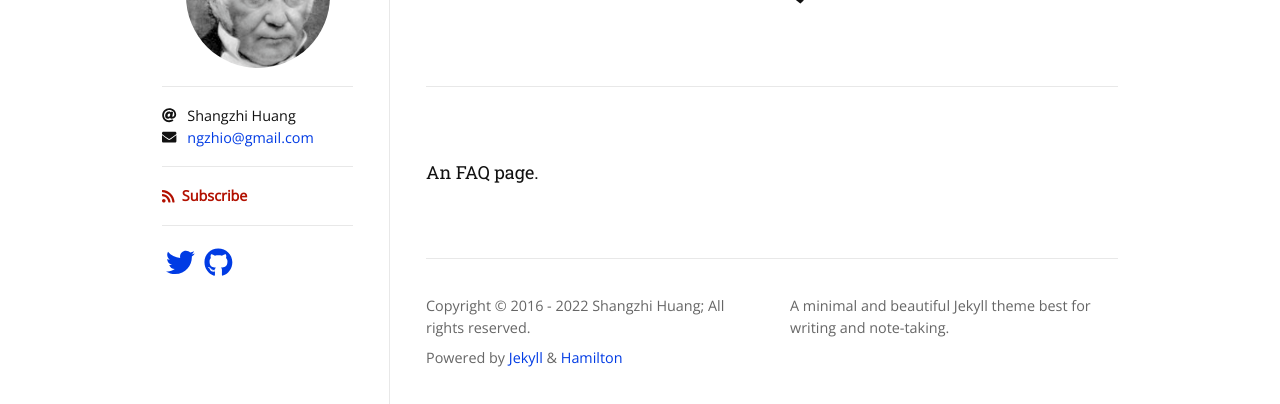
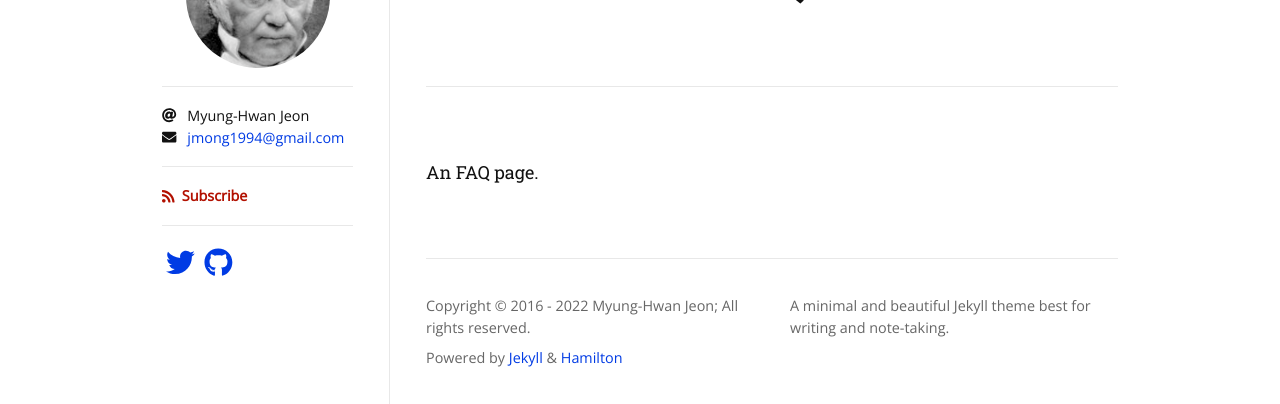
Before and after one commit to MyungHwanJeon/MyungHwanJeon.github.io, a Jekyll site: the page built from faq.md, in a window 1280 px wide. Shown: the part 172-576 px from the top of the page. Built offline with Jekyll 4.4.1, drawn with Linux system fonts in a browser that asks for light colours; nearby versions of some CDN libraries; some web fonts are replaced.

Commit message:
Update _config.yml

```diff
--- a/_config.yml
+++ b/_config.yml
@@ -1,8 +1,8 @@
 title: Hamilton
 description: A minimal and beautiful Jekyll theme best for writing and note-taking.
-author: Shangzhi Huang
+author: Myung-Hwan Jeon
 avatar: /logo.png
-email: ngzhio@gmail.com
+email: jmong1994@gmail.com
 
 plugins:
   - jekyll-seo-tag
```
